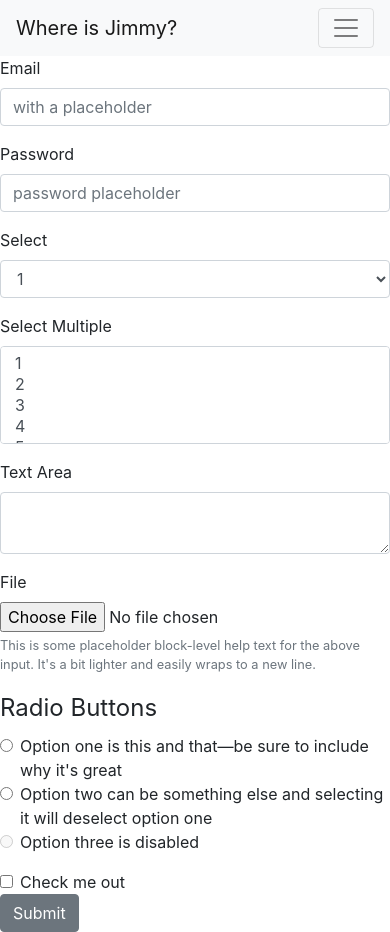
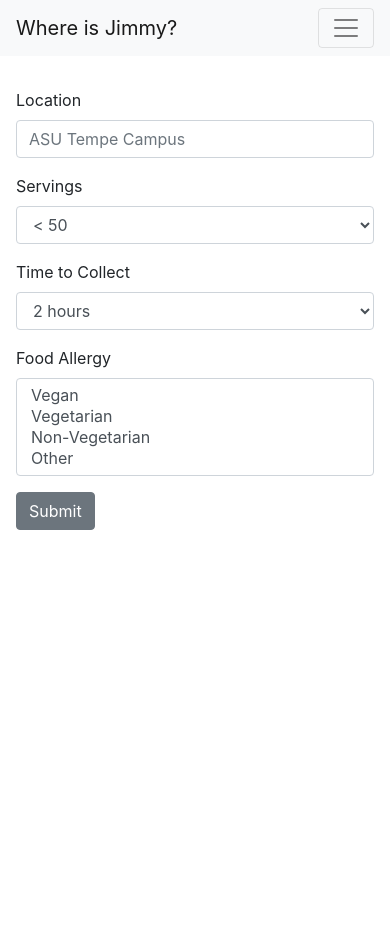
Before and after one commit to dickwyn/recater, a React (Create React App) app in the folder client/: page /Community in a window 390 px wide. After the commit the page ends 844 px from the top, so only its background shows below. Built offline with nearby package versions, Linux system fonts and the light colour scheme.

Commit message:
update form page

```diff
--- a/client/src/Components/Community.js
+++ b/client/src/Components/Community.js
@@ -1,6 +1,6 @@
 import React, { Component } from 'react';
 import Header from './Header';
-import { Button, Form, FormGroup, Label, Input, FormText } from 'reactstrap';
+import { Container, Row, Col, Button, Form, FormGroup, Label, Input, FormText } from 'reactstrap';
 import './Form.css';
 
 class Community extends Component {
@@ -8,76 +8,46 @@ class Community extends Component {
     return (
     <div className="Form">
         <Header />
+        <div class="form-margin">
             <Form>
                 <FormGroup>
-            <Label for="exampleEmail">Email</Label>
-            <Input type="email" name="email" id="exampleEmail" placeholder="with a placeholder" />
+                    <Label for="foodLocation">Location</Label>
+                    <Input type="location" placeholder="ASU Tempe Campus" />
                 </FormGroup>
                 <FormGroup>
-            <Label for="examplePassword">Password</Label>
-            <Input type="password" name="password" id="examplePassword" placeholder="password placeholder" />
-            </FormGroup>
-            <FormGroup>
-            <Label for="exampleSelect">Select</Label>
+                    <Label for="exampleSelect">Servings</Label>
                     <Input type="select" name="select" id="exampleSelect">
-                <option>1</option>
-                <option>2</option>
-                <option>3</option>
-                <option>4</option>
-                <option>5</option>
+                        <option>&#60; 50</option>
+                        <option>&#60; 100</option>
+                        <option>&#60; 200</option>
+                        <option>&#60; 300</option>
                     </Input>
                 </FormGroup>
                 <FormGroup>
-            <Label for="exampleSelectMulti">Select Multiple</Label>
-            <Input type="select" name="selectMulti" id="exampleSelectMulti" multiple>
-                <option>1</option>
-                <option>2</option>
-                <option>3</option>
-                <option>4</option>
-                <option>5</option>
+                    <Label for="exampleSelect">Time to Collect</Label>
+                    <Input type="select" name="select" id="exampleSelect">
+                        <option>2 hours</option>
+                        <option>4 hours</option>
+                        <option>12 hours</option>
+                        <option>24 hours</option>
+                        <option>48 hours</option>
                     </Input>
                 </FormGroup>
                 <FormGroup>
-            <Label for="exampleText">Text Area</Label>
-            <Input type="textarea" name="text" id="exampleText" />
+                    <Label for="foodAllergy">Food Allergy</Label>
+                    <Input type="select" name="selectMulti" id="selectFoodAllergy" multiple>
+                        <option>Vegan</option>
+                        <option>Vegetarian</option>
+                        <option>Non-Vegetarian</option>
+                        <option>Other</option>
+                    </Input>
                 </FormGroup>
                 <FormGroup>
-            <Label for="exampleFile">File</Label>
-            <Input type="file" name="file" id="exampleFile" />
-            <FormText color="muted">
-                This is some placeholder block-level help text for the above input.
-                It's a bit lighter and easily wraps to a new line.
-            </FormText>
+                    <Button>Submit</Button>
                 </FormGroup>
-            <FormGroup tag="fieldset">
-            <legend>Radio Buttons</legend>
-            <FormGroup check>
-                <Label check>
-                <Input type="radio" name="radio1" />{' '}
-                Option one is this and that—be sure to include why it's great
-                </Label>
-            </FormGroup>
-            <FormGroup check>
-                <Label check>
-                <Input type="radio" name="radio1" />{' '}
-                Option two can be something else and selecting it will deselect option one
-                </Label>
-            </FormGroup>
-            <FormGroup check disabled>
-                <Label check>
-                <Input type="radio" name="radio1" disabled />{' '}
-                Option three is disabled
-                </Label>
-            </FormGroup>
-            </FormGroup>
-            <FormGroup check>
-            <Label check>
-                <Input type="checkbox" />{' '}
-                Check me out
-            </Label>
-            </FormGroup>
-            <Button>Submit</Button>
             </Form>
+        </div>
+
     </div>
     );
   }
--- a/client/src/Components/Form.css
+++ b/client/src/Components/Form.css
@@ -0,0 +1,9 @@
+.form-margin {
+    margin: 2em 10em;
+}
+
+@media only screen and (max-width: 768px){
+    .form-margin {
+        margin: 2em 1em;
+    }
+}
```
Lines whose indentation alone changed are shown as unchanged.
